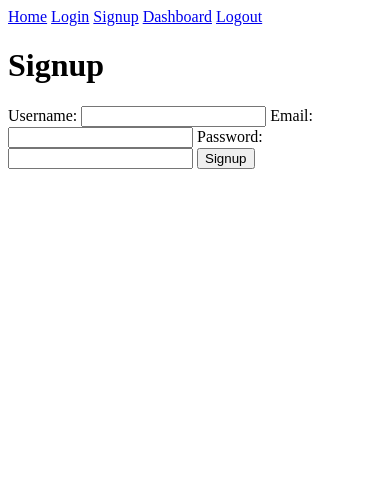
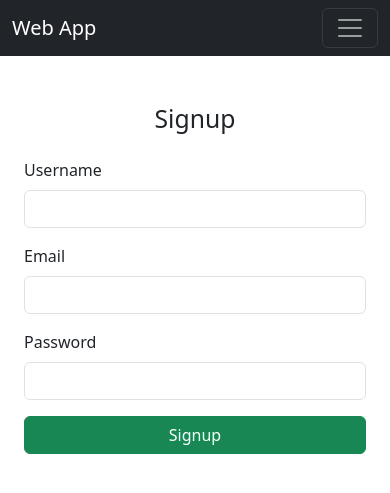
Before and after one commit to praskod/fullstack-app, a Flask app: page /signup in a window 390 px wide. Shown: the top 493 px of the page. Run offline with Flask 3, Linux system fonts and the light colour scheme; parts of the project's set-up code (start-up, migrations or seed data) failed here and were passed over.

Commit message:
Fixed db

```diff
--- a/app/routes.py
+++ b/app/routes.py
@@ -1,8 +1,11 @@
-from flask import render_template, redirect, url_for, flash, Blueprint
+from flask import Blueprint, render_template, redirect, url_for, flash, request
 from flask_login import login_user, logout_user, current_user, login_required
 from app import db
 from app.models import User
+from werkzeug.security import generate_password_hash, check_password_hash
+from app.models import TitanicData
 
+# Create a Blueprint for the main routes
 bp = Blueprint('main', __name__)
 
 @bp.route('/')
@@ -11,24 +14,65 @@ def index():
 
 @bp.route('/login', methods=['GET', 'POST'])
 def login():
+    # Redirect to dashboard if the user is already logged in
     if current_user.is_authenticated:
         return redirect(url_for('main.dashboard'))
-    # Add login logic here
+
+    if request.method == 'POST':
+        username = request.form.get('username')
+        password = request.form.get('password')
+
+        # Check if the user exists
+        user = User.query.filter_by(username=username).first()
+
+        if user and check_password_hash(user.password, password):
+            login_user(user)  # Log the user in
+            flash('Login successful!', 'success')
+            return redirect(url_for('main.dashboard'))  # Redirect to dashboard
+        else:
+            flash('Invalid username or password.', 'danger')
+
     return render_template('login.html')
 
 @bp.route('/signup', methods=['GET', 'POST'])
 def signup():
+    # Redirect to dashboard if the user is already logged in
     if current_user.is_authenticated:
         return redirect(url_for('main.dashboard'))
-    # Add signup logic here
+
+    if request.method == 'POST':
+        username = request.form.get('username')
+        email = request.form.get('email')
+        password = request.form.get('password')
+
+        # Check if the username or email already exists
+        existing_user = User.query.filter((User.username == username) | (User.email == email)).first()
+        if existing_user:
+            flash('Username or email already exists.', 'danger')
+            return redirect(url_for('main.signup'))
+
+        # Hash the password
+        hashed_password = generate_password_hash(password, method='pbkdf2:sha256')
+
+        # Create a new user
+        new_user = User(username=username, email=email, password=hashed_password)
+        db.session.add(new_user)
+        db.session.commit()
+
+        flash('Account created successfully! Please log in.', 'success')
+        return redirect(url_for('main.login'))
+
     return render_template('signup.html')
 
 @bp.route('/dashboard')
 @login_required
 def dashboard():
-    return render_template('dashboard.html')
+    passengers = TitanicData.query.all()  # Fetch first 10 records
+    return render_template('dashboard.html', passengers=passengers)
+
 
 @bp.route('/logout')
 def logout():
     logout_user()
+    flash('You have been logged out.', 'success')
     return redirect(url_for('main.index'))
--- a/app/templates/layout.html
+++ b/app/templates/layout.html
@@ -3,18 +3,48 @@
 <head>
     <meta charset="UTF-8">
     <meta name="viewport" content="width=device-width, initial-scale=1.0">
-    <title>Flask App</title>
+    <title>Web App</title>
+    <!-- Bootstrap CSS -->
+    <link href="https://cdn.jsdelivr.net/npm/bootstrap@5.3.0-alpha1/dist/css/bootstrap.min.css" rel="stylesheet">
+    <!-- Custom CSS -->
+    <link rel="stylesheet" href="{{ url_for('static', filename='css/styles.css') }}">
 </head>
 <body>
-    <nav>
-        <a href="{{ url_for('main.index') }}">Home</a>
-        <a href="{{ url_for('main.login') }}">Login</a>
-        <a href="{{ url_for('main.signup') }}">Signup</a>
-        <a href="{{ url_for('main.dashboard') }}">Dashboard</a>
-        <a href="{{ url_for('main.logout') }}">Logout</a>
+    <!-- Navigation Bar -->
+    <nav class="navbar navbar-expand-lg navbar-dark bg-dark">
+        <div class="container-fluid">
+            <a class="navbar-brand" href="/">Web App</a>
+            <button class="navbar-toggler" type="button" data-bs-toggle="collapse" data-bs-target="#navbarNav" aria-controls="navbarNav" aria-expanded="false" aria-label="Toggle navigation">
+                <span class="navbar-toggler-icon"></span>
+            </button>
+            <div class="collapse navbar-collapse" id="navbarNav">
+                <ul class="navbar-nav ms-auto">
+                    <li class="nav-item">
+                        <a class="nav-link" href="/">Home</a>
+                    </li>
+                    <li class="nav-item">
+                        <a class="nav-link" href="/login">Login</a>
+                    </li>
+                    <li class="nav-item">
+                        <a class="nav-link" href="/signup">Signup</a>
+                    </li>
+                    <li class="nav-item">
+                        <a class="nav-link" href="/dashboard">Dashboard</a>
+                    </li>
+                    <li class="nav-item">
+                        <a class="nav-link" href="/logout">Logout</a>
+                    </li>
+                </ul>
+            </div>
+        </div>
     </nav>
-    <div>
+
+    <!-- Main Content -->
+    <div class="container mt-4">
         {% block content %}{% endblock %}
     </div>
+
+    <!-- Bootstrap JS -->
+    <script src="https://cdn.jsdelivr.net/npm/bootstrap@5.3.0-alpha1/dist/js/bootstrap.bundle.min.js"></script>
 </body>
 </html>
--- a/app/templates/signup.html
+++ b/app/templates/signup.html
@@ -1,13 +1,26 @@
 {% extends "layout.html" %}
+
 {% block content %}
-<h1>Signup</h1>
-<form method="POST">
-    <label for="username">Username:</label>
-    <input type="text" id="username" name="username" required>
-    <label for="email">Email:</label>
-    <input type="email" id="email" name="email" required>
-    <label for="password">Password:</label>
-    <input type="password" id="password" name="password" required>
-    <button type="submit">Signup</button>
-</form>
+<div class="container">
+    <div class="row justify-content-center">
+        <div class="col-md-6">
+            <h2 class="text-center my-4">Signup</h2>
+            <form method="POST" action="/signup">
+                <div class="mb-3">
+                    <label for="username" class="form-label">Username</label>
+                    <input type="text" class="form-control" id="username" name="username" required>
+                </div>
+                <div class="mb-3">
+                    <label for="email" class="form-label">Email</label>
+                    <input type="email" class="form-control" id="email" name="email" required>
+                </div>
+                <div class="mb-3">
+                    <label for="password" class="form-label">Password</label>
+                    <input type="password" class="form-control" id="password" name="password" required>
+                </div>
+                <button type="submit" class="btn btn-success w-100">Signup</button>
+            </form>
+        </div>
+    </div>
+</div>
 {% endblock %}
--- a/runtime.txt
+++ b/runtime.txt
@@ -1 +1 @@
-python-3.9.16
+python
```
Also changed, not shown: app/models.py (+18 -0 lines), app/templates/dashboard.html (+59 -2 lines), app/templates/login.html (+19 -8 lines), init_db.py (added, +10 -0 lines), requirements.txt (+17 -2 lines), seed_db.py (+32 -2 lines), .github/workflows/main.yaml, README.md, app/__init__.py (line endings or trailing spaces).
